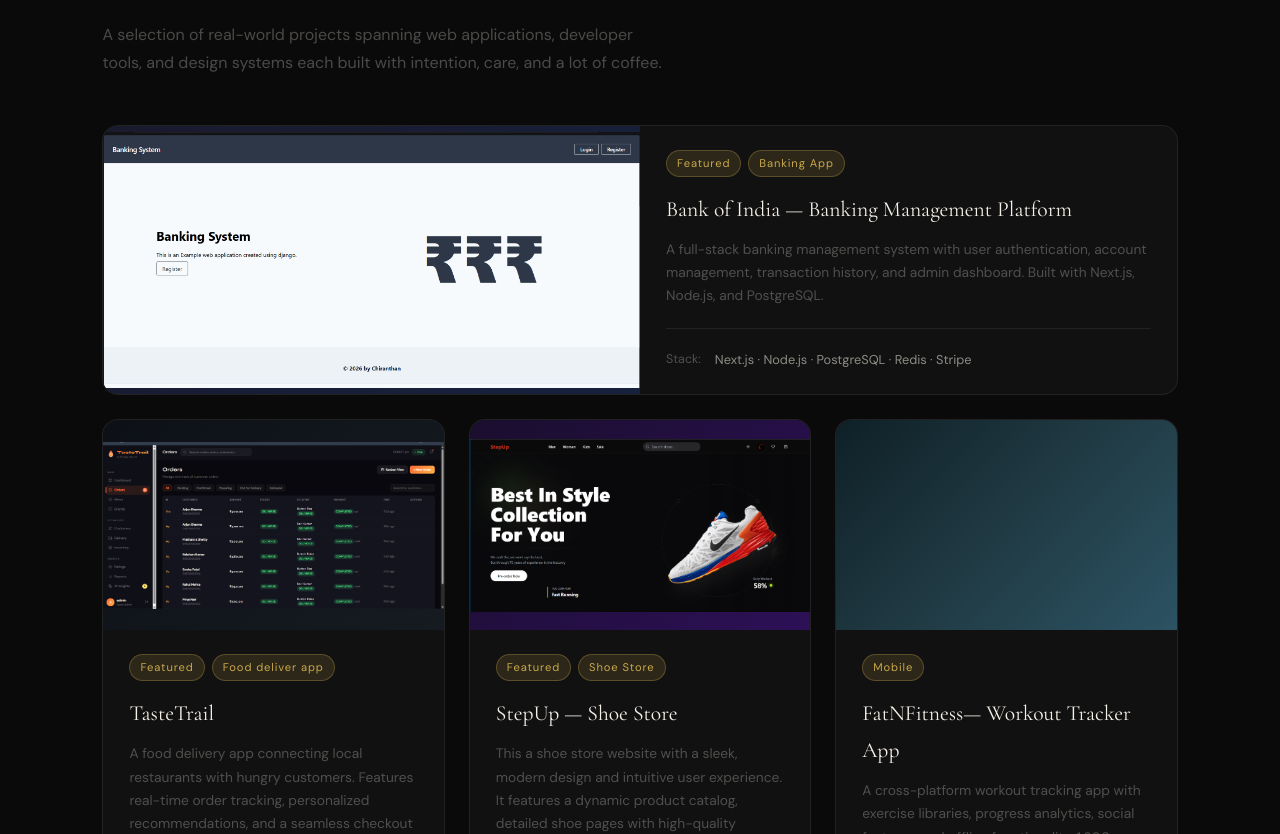
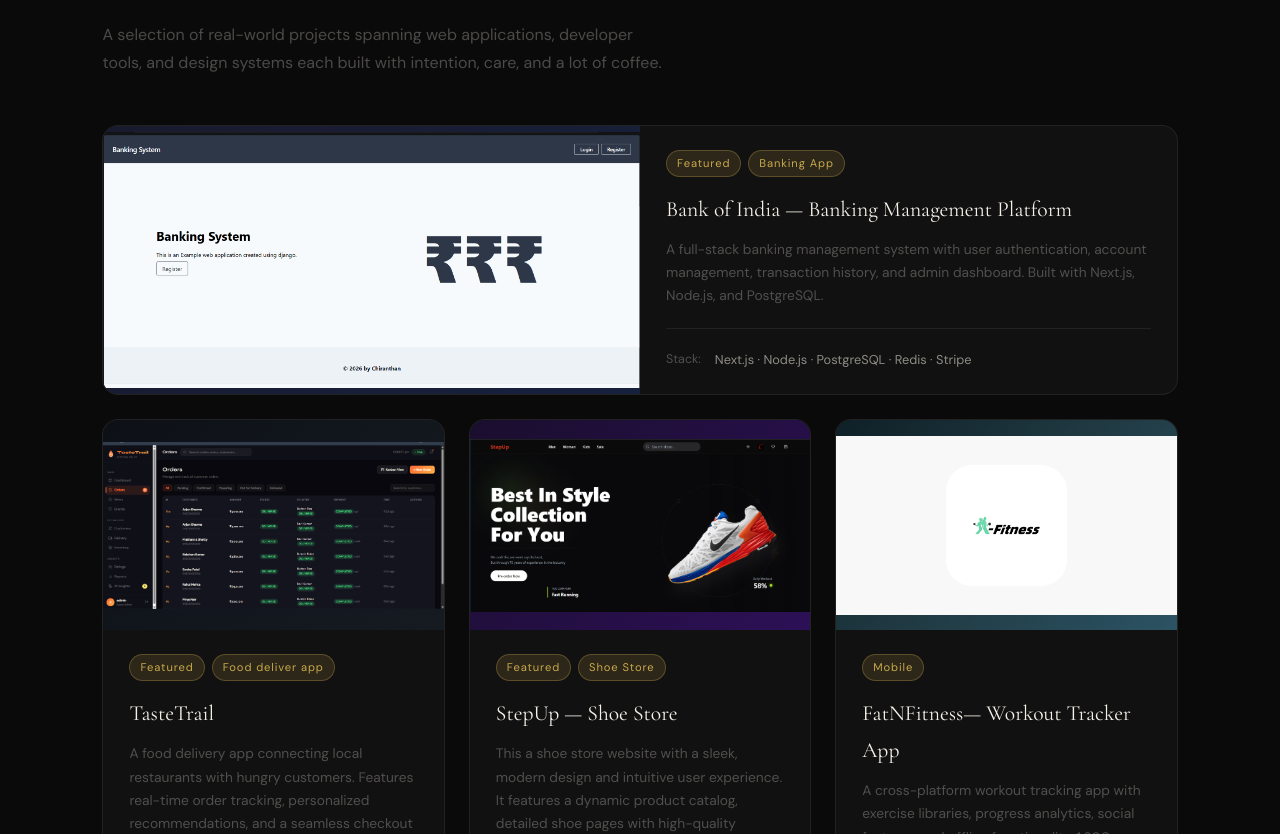
Before and after one commit to Chiranthan-codez/Portfolio, a plain HTML site: page projects.html in a window 1280 px wide. Shown: the part 266-1100 px from the top of the page. Drawn offline with nearby package versions, Linux system fonts and the light colour scheme.

Commit message:
added the image to the project 4 in project.html

```diff
--- a/projects.html
+++ b/projects.html
@@ -190,7 +190,7 @@
       <!-- SnapTrack Mobile -->
       <div class="project-card reveal reveal-delay-2" data-category="app">
         <div class="project-thumb" style="background:linear-gradient(135deg,#0f2027,#203a43,#2c5364);">
-          <div class="project-thumb-bg"> </div>
+          <div class="project-thumb-bg"><img src="fit.png" alt=""></div>
           <div class="project-overlay">
             <a href="https://github.com/Chiranthan-codez" class="btn btn-primary btn-sm"><i class="ti ti-eye"></i>GitHub</a>
             <!--<a href="#" class="btn btn-outline btn-sm"><i class="ti ti-brand-github"></i> Code</a>-->
```
Also changed, not shown: fit.png (added).
